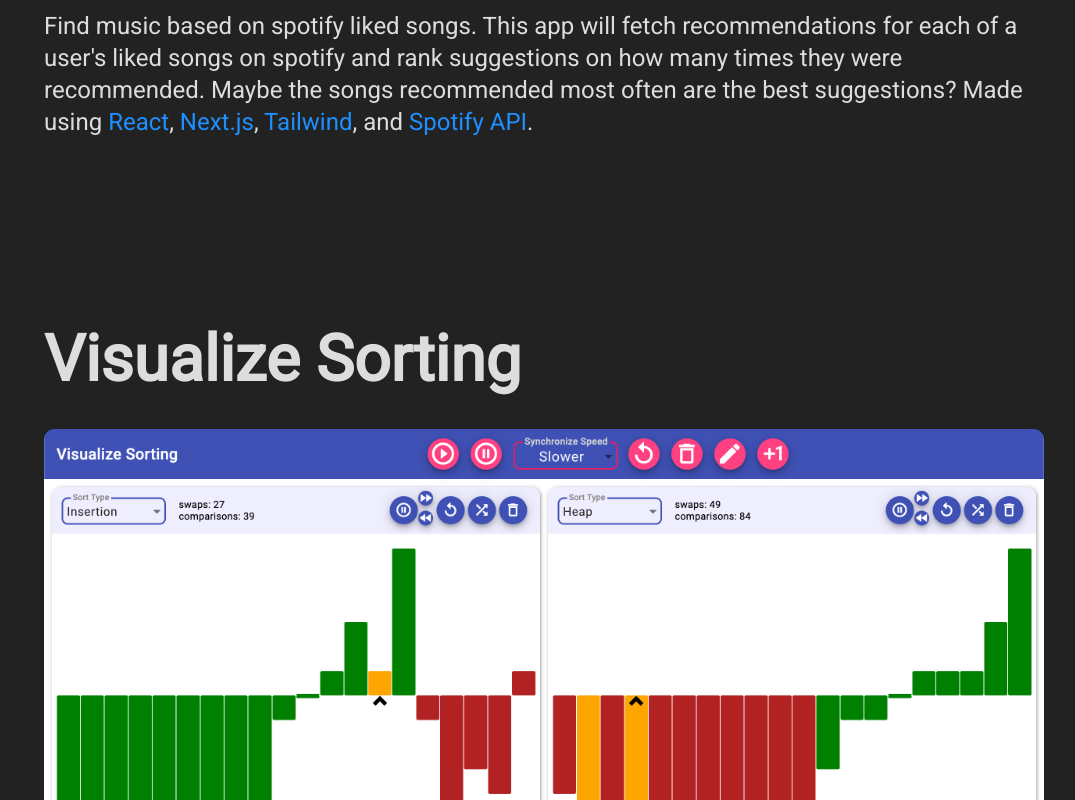
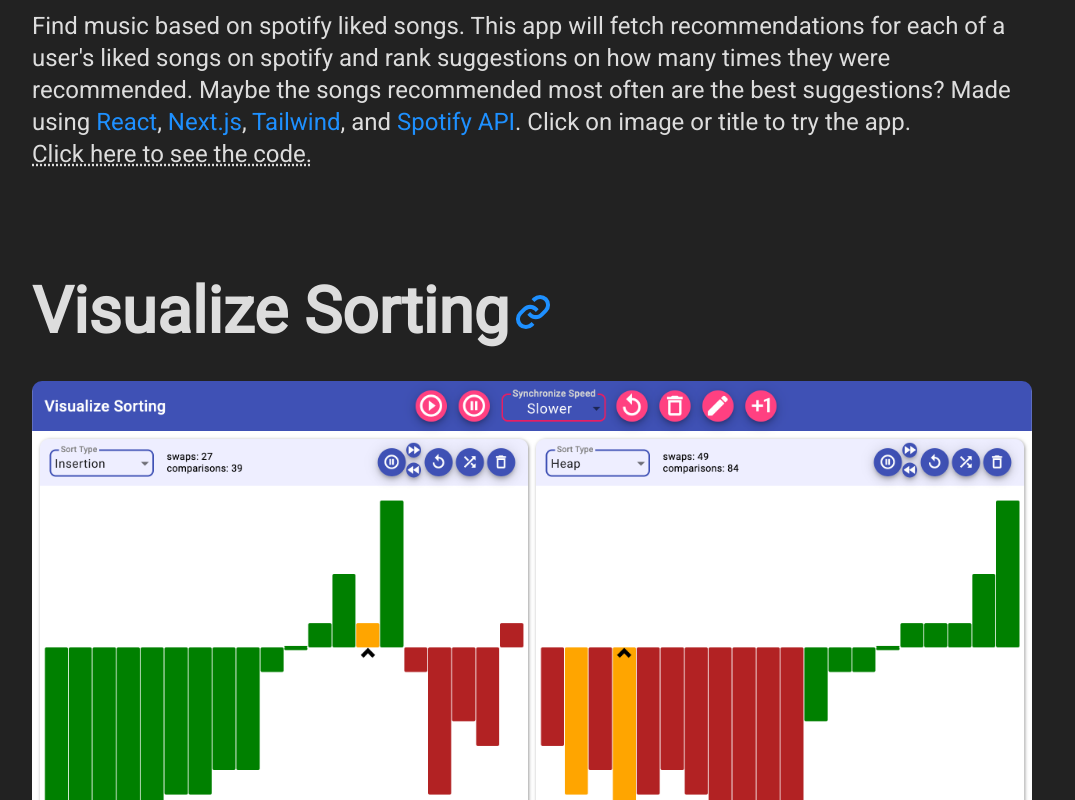
Before and after one commit to jeppeao/portfolio, a React (Vite) app: page / in a window 1280 px wide. Shown: the part 1460-2260 px from the top of the page, without its empty margins (96-1171 px from the left). Built offline with nearby package versions, Linux system fonts and the light colour scheme.

Commit message:
added links and icons to titles

```diff
--- a/src/App.tsx
+++ b/src/App.tsx
@@ -16,11 +16,14 @@
         Projects.map((p: ProjectProps) => {
           return (
           <ProjectView
+            key={p.title}
             isDarkmode={isDarkmode}
             title={p.title}
             imgSrc={p.imgSrc}
             description={p.description}
             technologies={p.technologies}
+            repository={p.repository}
+            link={p.link}
           />
           );
         })
--- a/src/components/Footer/Footer.module.css
+++ b/src/components/Footer/Footer.module.css
@@ -1,3 +1,9 @@
+a {
+  display: flex;
+  align-items: center;
+  gap: 6px;
+}
+
 a:visited, a:link {
   color: inherit;
   text-decoration: none;
@@ -13,9 +19,6 @@
 }
 
 .item {
-  gap: 6px;
-  display: flex;
-  align-items: center;
   font-size: 1.3rem;
   font-weight: bold;
 }
--- a/src/components/Footer/Footer.tsx
+++ b/src/components/Footer/Footer.tsx
@@ -14,19 +14,23 @@
         ${isDarkmode ? styles.darkflip : styles.lightflip}
       `}
     >
+
+      <div className={styles.item}>
       <a href="mailto: jeppeao@gmail.com">
-      <div className={styles.item}>
         <MdOutlineEmail size={32}/>
         <span>jeppeao@gmail.com</span>
+      </a>
       </div>
-      </a>
 
+
+
+      <div className={styles.item}>
       <a href="https://github.com/jeppeao">
-      <div className={styles.item}>
         <FaGithub size={32}/>
         <span>https://github.com/jeppeao</span>
+      </a>
       </div>
-      </a>
+
 
     </div>
   )
--- a/src/components/Intro/Intro.module.css
+++ b/src/components/Intro/Intro.module.css
@@ -6,7 +6,7 @@
   align-items: center;
   overflow: scroll;
   padding: 10%;
-  padding-top: max(80px, calc(20vh));
+  padding-top: max(80px, calc(15vh));
 }
 
 h1 {
--- a/src/components/ProjectView/ProectView.module.css
+++ b/src/components/ProjectView/ProectView.module.css
@@ -1,7 +1,13 @@
+a {
+  align-self: flex-start;
+  pointer-events: all;
+}
+
 h3 {
   margin: 0 0 16px 0;
   font-size: 1.5rem;
-  align-self: flex-start;
+  display: flex;
+  align-items: center;
 }
 
 img {
@@ -11,8 +17,9 @@
 .container {
   display: flex;
   align-items: center;
-  justify-content: center;
-  padding-bottom: 20vh;
+  justify-content: left;
+  padding-bottom: 10vh;
+  padding-left: 10vw;
 }
 
 .content {
@@ -26,6 +33,10 @@
 
 .description {
   line-height: 1.5rem;
+}
+
+.textlink {
+  text-decoration: underline dotted;
 }
 
 @media (min-width: 480px) {
@@ -62,4 +73,9 @@
     font-size: 1.5rem;
     line-height: 2rem;
   }
+
+  .linkicon {
+    margin-left: 12px;
+    transform: scale(2);
+  }
 }
--- a/src/components/ProjectView/ProjectView.tsx
+++ b/src/components/ProjectView/ProjectView.tsx
@@ -1,3 +1,4 @@
+import { BiLink } from "react-icons/bi";
 import styles from "./ProectView.module.css"
 
 export interface ProjectViewProps {
@@ -6,6 +7,8 @@
   imgSrc: string;
   description: string;
   technologies: string[];
+  repository: string;
+  link: string;
 }
 
 const ProjectView = ({
@@ -13,7 +16,9 @@
   title,
   imgSrc,
   description,
-  technologies
+  technologies,
+  repository,
+  link,
 } : ProjectViewProps) => {
 
   const descriptionBody = (
@@ -23,14 +28,14 @@
       {
         technologies.slice(0,-1).map((t: string) => {
           return (
-            <>
+            <span key={t}>
             <span
             className={isDarkmode ? styles.darkemphasis : styles.lightemphasis}
             >
               {t}
             </span>
             <span>, </span>
-            </>
+            </span>
           )
         })
       }
@@ -44,6 +49,13 @@
         {technologies.slice(-1)}
       </span>
       <span>.</span>
+      <span> Click on image or title to try the app.</span>
+      <a href={repository}>
+        <span
+          className={styles.textlink}
+        > Click here to see the code.</span>
+      </a>
+
     </p>
   )
 
@@ -57,12 +69,21 @@
         className={`
           ${styles.content}
       `}>
-        <h3>{title}</h3>
+        <a href={link} target="_blank">
+          <div>
+            <h3>
+              {title}
+              <BiLink size={24} color="dodgerblue" className={styles.linkicon}></BiLink>
+            </h3>
+          </div>
+        </a>
+        <a href={link} target="_blank">
         <img
           src={imgSrc}
           className={`${styles.image}`}
           width="100%"
         />
+        </a>
         <div
           className={`
           ${styles.description}
--- a/src/const.ts
+++ b/src/const.ts
@@ -3,6 +3,8 @@
   imgSrc: string,
   description: string,
   technologies: string[];
+  repository: string;
+  link: string;
 }
 
 export const Projects = [
@@ -12,7 +14,7 @@
     description: "Find music based on spotify liked songs. This app will fetch recommendations for each of a user's liked songs on spotify and rank suggestions on how many times they were recommended. Maybe the songs recommended most often are the best suggestions?",
     technologies:["React", "Next.js", "Tailwind", "Spotify API"],
     repository: "https://github.com/jeppeao/top-recommendations",
-    link: "top-recommendations.vercel.app"
+    link: "https://top-recommendations.vercel.app"
   },
   {
     title: "Visualize Sorting",
@@ -20,7 +22,7 @@
     description: "Visualizes how arrays of numbers are sorted by various algorithms. Allows for running different algorithms in parallel.",
     technologies:["Angular", "Material UI"],
     repository: "https://github.com/jeppeao/visualSorting",
-    link: "visual-sorting-pi.vercel.app"
+    link: "https://visual-sorting-pi.vercel.app"
   },
   {
     title: "Pong",
@@ -28,7 +30,7 @@
     description: "A version of the classic game Pong. Flips between horizontal and landscape mode to adjust to viewport dimensions.",
     technologies:["React"],
     repository: "https://github.com/jeppeao/pong-react",
-    link: "pong-orpin.vercel.app"
+    link: "https://pong-orpin.vercel.app"
 
   },
   {
@@ -37,6 +39,6 @@
     description: "A version of the classic game tetris.",
     technologies:["Angular"],
     repository: "https://github.com/jeppeao/tetris",
-    link: "tetris-orpin.vercel.app"
+    link: "https://tetris-orpin.vercel.app"
   },
 ];
```
